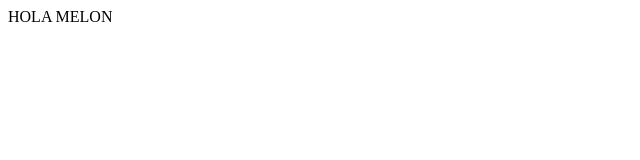
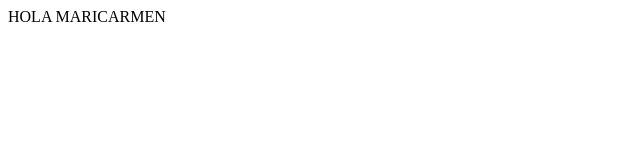
Before and after one commit to esemate/docker-1ed, a plain HTML site: page index.html in a window 1280 px wide. Shown: the full height of the page, 0-640 px from the left. Drawn offline with Linux system fonts and the light colour scheme.

Commit message:
Maricarmen

```diff
--- a/index.html
+++ b/index.html
@@ -1 +1 @@
-<body>HOLA MELON</body>
+<body>HOLA MARICARMEN</body>
```
